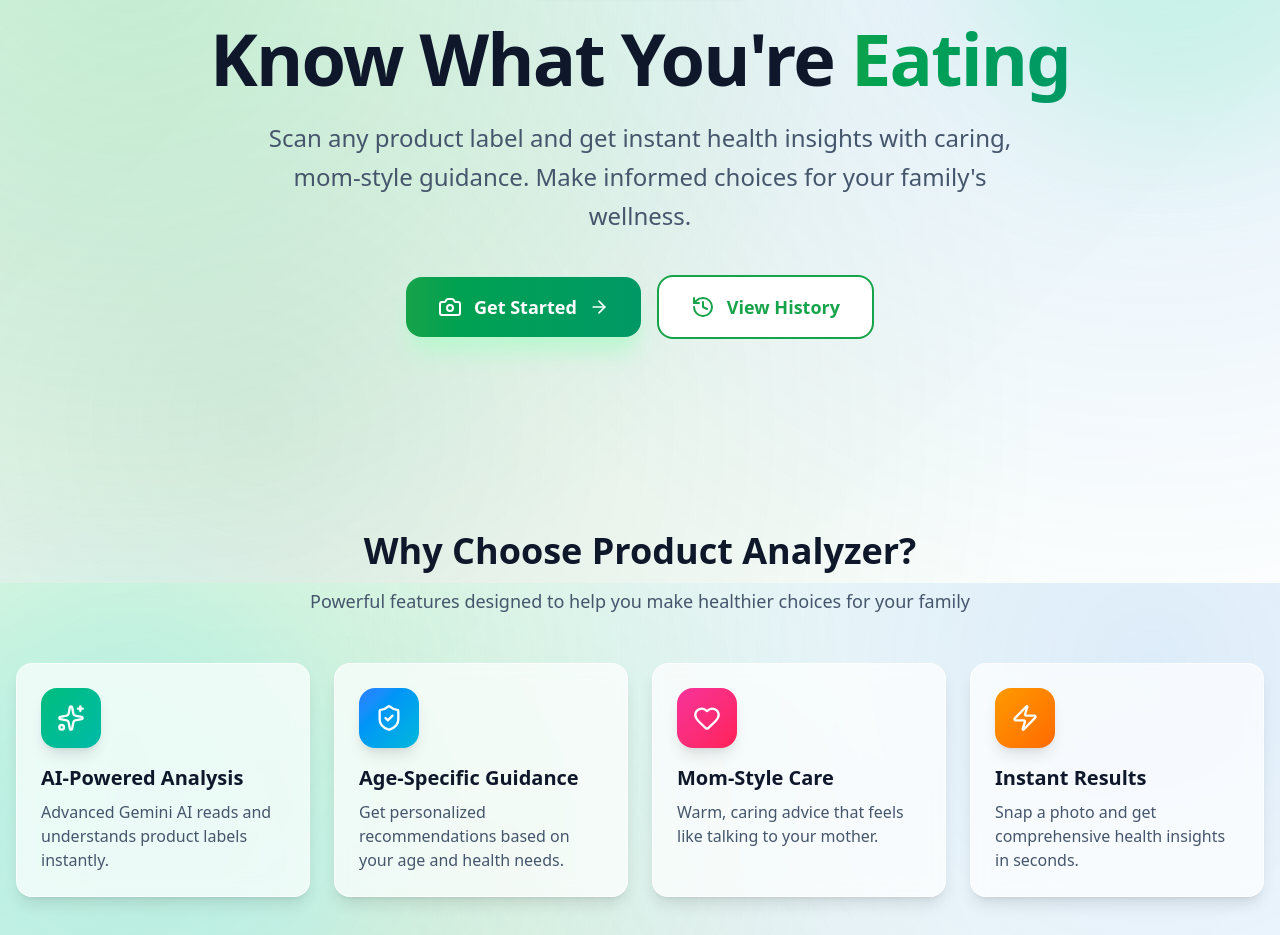
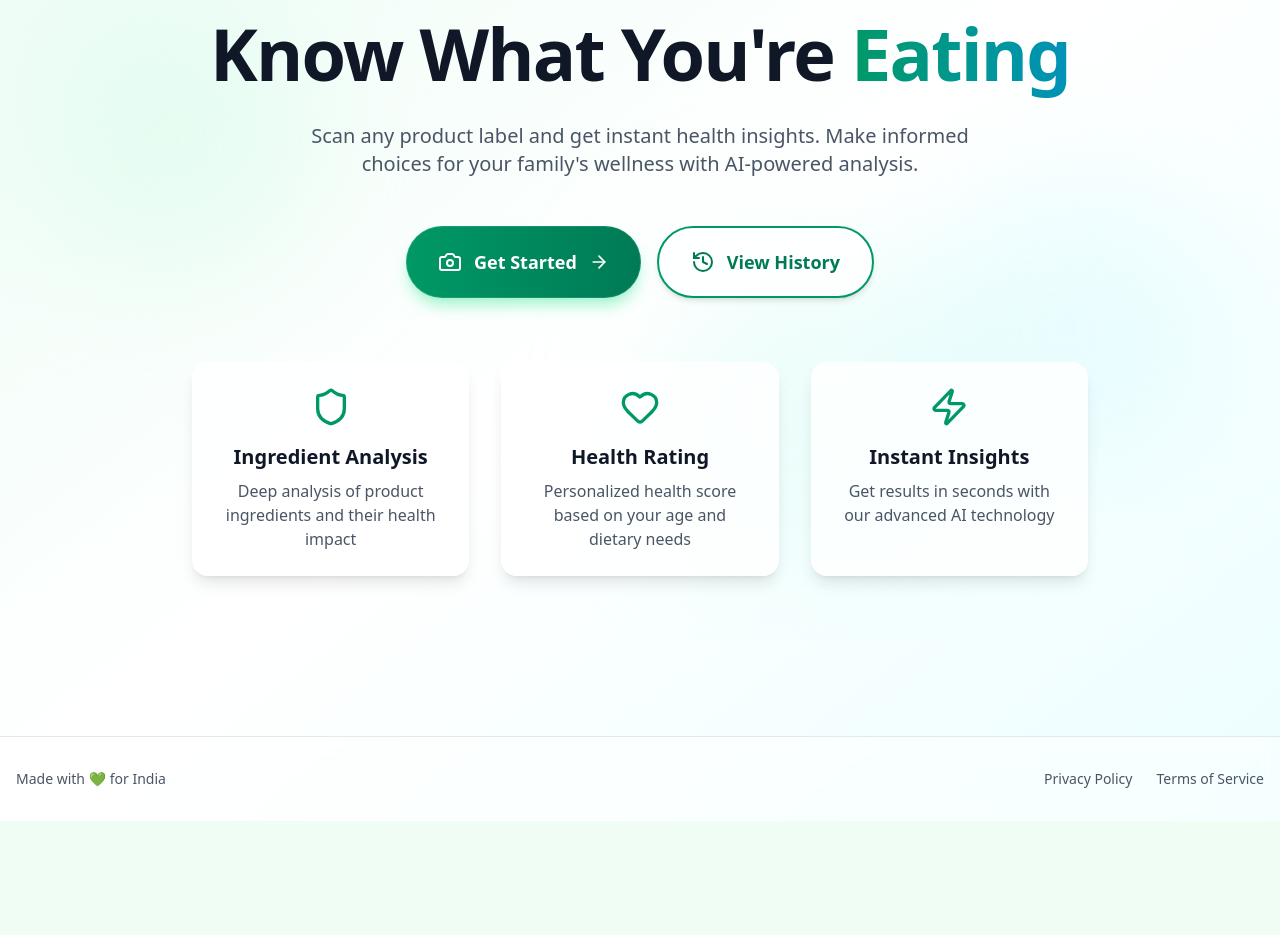
Before and after one commit to ShubhamPP04/product-analyzer, a Next.js app: page / in a window 1280 px wide. Shown: the part 217-1152 px from the top of the page. After the commit the page ends 1038 px from the top, so only its background shows below. Built offline with nearby package versions, Linux system fonts and the light colour scheme.

Commit message:
feat: update homepage layout and animations for improved user experience

```diff
--- a/src/app/globals.css
+++ b/src/app/globals.css
@@ -32,13 +32,7 @@
   }
 
   body {
-    background-image:
-      radial-gradient(circle at 10% 20%, rgba(34, 197, 94, 0.18), transparent 55%),
-      radial-gradient(circle at 90% 10%, rgba(59, 130, 246, 0.14), transparent 60%),
-      radial-gradient(circle at 20% 80%, rgba(22, 101, 52, 0.12), transparent 65%),
-      linear-gradient(135deg, rgba(240, 253, 244, 0.95), rgba(255, 255, 255, 0.94));
-    background-repeat: no-repeat;
-    background-attachment: fixed;
+    background-color: var(--color-green-50);
   }
 
   ::selection {
@@ -46,3 +40,30 @@
     color: #083344;
   }
 }
+
+@keyframes blob {
+  0% {
+    transform: translate(0px, 0px) scale(1);
+  }
+  33% {
+    transform: translate(30px, -50px) scale(1.1);
+  }
+  66% {
+    transform: translate(-20px, 20px) scale(0.9);
+  }
+  100% {
+    transform: translate(0px, 0px) scale(1);
+  }
+}
+
+.animate-blob {
+  animation: blob 7s infinite;
+}
+
+.animation-delay-2000 {
+  animation-delay: 2s;
+}
+
+.animation-delay-4000 {
+  animation-delay: 4s;
+}
--- a/src/app/page.tsx
+++ b/src/app/page.tsx
@@ -1,203 +1,146 @@
-import { Sparkles, ShieldCheck, Camera, History, ArrowRight, Heart, Zap, Users } from 'lucide-react';
+'use client';
+
+import { ArrowRight, Camera, History, Heart, Shield, Zap } from 'lucide-react';
 import Link from 'next/link';
+import { useState, useEffect } from 'react';
+
+export default function Home() {
+  const [isVisible, setIsVisible] = useState(false);
+
+  useEffect(() => {
+    setIsVisible(true);
+  }, []);
 
   const features = [
     {
-    icon: Sparkles,
-    title: 'AI-Powered Analysis',
-    description: 'Advanced Gemini AI reads and understands product labels instantly.',
-    color: 'from-emerald-500 to-teal-500',
+      icon: <Shield className="h-10 w-10 text-emerald-600" />,
+      title: "Ingredient Analysis",
+      description: "Deep analysis of product ingredients and their health impact"
     },
     {
-    icon: ShieldCheck,
-    title: 'Age-Specific Guidance',
-    description: 'Get personalized recommendations based on your age and health needs.',
-    color: 'from-blue-500 to-cyan-500',
+      icon: <Heart className="h-10 w-10 text-emerald-600" />,
+      title: "Health Rating",
+      description: "Personalized health score based on your age and dietary needs"
     },
     {
-    icon: Heart,
-    title: 'Mom-Style Care',
-    description: 'Warm, caring advice that feels like talking to your mother.',
-    color: 'from-pink-500 to-rose-500',
-  },
-  {
-    icon: Zap,
-    title: 'Instant Results',
-    description: 'Snap a photo and get comprehensive health insights in seconds.',
-    color: 'from-amber-500 to-orange-500',
-  },
+      icon: <Zap className="h-10 w-10 text-emerald-600" />,
+      title: "Instant Insights",
+      description: "Get results in seconds with our advanced AI technology"
+    }
   ];
 
-const steps = [
-  {
-    number: '1',
-    title: 'Enter Your Age',
-    description: 'Tell us your age for personalized insights',
-  },
-  {
-    number: '2',
-    title: 'Capture Label',
-    description: 'Take a photo of the product ingredients',
-  },
-  {
-    number: '3',
-    title: 'Get Insights',
-    description: 'Receive detailed health analysis instantly',
-  },
-];
+  return (
+    <div className="min-h-screen bg-gradient-to-br from-emerald-50 via-white to-cyan-50">
+      <main className="flex-grow pt-16 pb-24">
+        <div className="relative overflow-hidden">
+          {/* Decorative background elements */}
+          <div className="absolute top-20 left-10 w-72 h-72 bg-emerald-100 rounded-full mix-blend-multiply filter blur-3xl opacity-30 animate-blob" />
+          <div className="absolute top-1/3 right-10 w-80 h-80 bg-cyan-100 rounded-full mix-blend-multiply filter blur-3xl opacity-30 animate-blob animation-delay-2000" />
+          <div className="absolute bottom-10 left-1/2 w-72 h-72 bg-teal-100 rounded-full mix-blend-multiply filter blur-3xl opacity-30 animate-blob animation-delay-4000" />
 
-export default function Home() {
-  return (
-    <div className="relative min-h-screen overflow-hidden">
-      {/* Background Elements */}
-      <div className="pointer-events-none absolute inset-0">
-        <div className="absolute -top-24 -right-24 h-96 w-96 rounded-full bg-emerald-200/40 blur-3xl" />
-        <div className="absolute top-1/3 -left-32 h-[500px] w-[500px] rounded-full bg-cyan-200/30 blur-3xl" />
-        <div className="absolute bottom-0 right-1/4 h-80 w-80 rounded-full bg-amber-100/30 blur-3xl" />
+          <div className="container mx-auto px-4 relative z-10">
+            <div className={`transition-all duration-1000 ease-out transform ${isVisible ? 'opacity-100 translate-y-0' : 'opacity-0 translate-y-10'}`}>
+              <div className="max-w-4xl mx-auto text-center mb-16 mt-12">
+                <div className="inline-block mb-6">
+                  <span className="bg-emerald-100 text-emerald-800 px-4 py-2 rounded-full text-sm font-medium">
+                    India's #1 Product Analyzer
+                  </span>
                 </div>
 
-      <main className="relative z-10">
-        {/* Hero Section */}
-        <section className="container mx-auto px-4 pt-16 pb-20 md:pt-24 md:pb-28">
-          <div className="mx-auto max-w-4xl text-center">
-            <div className="mb-6 inline-flex items-center gap-2 rounded-full border border-green-200 bg-white/80 px-5 py-2.5 shadow-sm backdrop-blur">
-              <span className="text-2xl">🇮🇳</span>
-              <span className="text-sm font-semibold text-green-700">Built for Indian Families</span>
-            </div>
-
-            <h1 className="mb-6 text-5xl font-bold tracking-tight text-slate-900 md:text-6xl lg:text-7xl">
-              Know What You&apos;re
-              <span className="bg-gradient-to-r from-green-600 to-emerald-600 bg-clip-text text-transparent"> Eating</span>
+                <h1 className="text-4xl md:text-6xl lg:text-7xl font-bold tracking-tight text-gray-900 mb-6 leading-tight">
+                  Know What You&apos;re{' '}
+                  <span className="text-transparent bg-clip-text bg-gradient-to-r from-emerald-600 to-cyan-600">
+                    Eating
+                  </span>
                 </h1>
 
-            <p className="mb-10 text-lg text-slate-600 md:text-xl lg:text-2xl max-w-3xl mx-auto leading-relaxed">
-              Scan any product label and get instant health insights with caring, mom-style guidance. Make informed choices for your family&apos;s wellness.
+                <p className="max-w-2xl mx-auto text-lg md:text-xl text-gray-600 mb-12">
+                  Scan any product label and get instant health insights. Make informed choices for your family&apos;s wellness with AI-powered analysis.
                 </p>
 
-            <div className="flex flex-col sm:flex-row gap-4 justify-center items-center">
+                <div className="flex flex-col sm:flex-row gap-4 justify-center mb-16">
                   <Link
                     href="/analyzer"
-                className="group flex items-center gap-3 rounded-2xl bg-gradient-to-r from-green-600 to-emerald-600 px-8 py-4 text-lg font-semibold text-white shadow-xl shadow-green-200 transition-all hover:scale-105 hover:shadow-2xl hover:shadow-green-300"
+                    className="group relative flex items-center justify-center gap-3 rounded-full bg-gradient-to-r from-emerald-600 to-emerald-700 px-8 py-5 text-lg font-semibold text-white shadow-lg shadow-emerald-200 transition-all duration-300 hover:from-emerald-700 hover:to-emerald-800 hover:scale-105 hover:shadow-xl"
                   >
                     <Camera className="h-6 w-6" />
                     <span>Get Started</span>
                     <ArrowRight className="h-5 w-5 transition-transform group-hover:translate-x-1" />
+                    <div className="absolute inset-0 rounded-full border border-white/10" />
                   </Link>
 
                   <Link
                     href="/history"
-                className="flex items-center gap-3 rounded-2xl border-2 border-green-600 bg-white px-8 py-4 text-lg font-semibold text-green-600 transition-all hover:bg-green-50"
+                    className="group flex items-center justify-center gap-3 rounded-full border-2 border-emerald-600 bg-white/80 backdrop-blur-sm px-8 py-5 text-lg font-semibold text-emerald-700 transition-all duration-300 hover:bg-emerald-50 hover:scale-105 shadow-md"
                   >
                     <History className="h-6 w-6" />
                     <span>View History</span>
                   </Link>
                 </div>
+
+                <div className="grid grid-cols-1 md:grid-cols-3 gap-8 max-w-5xl mx-auto">
+                  {features.map((feature, index) => (
+                    <div
+                      key={index}
+                      className="bg-white/80 backdrop-blur-sm rounded-2xl p-6 shadow-lg border border-white/50 hover:shadow-xl transition-all duration-300 hover:-translate-y-1"
+                    >
+                      <div className="flex justify-center mb-4">
+                        {feature.icon}
                       </div>
-        </section>
-
-        {/* Features Grid */}
-        <section className="container mx-auto px-4 py-16 md:py-20">
-          <div className="mb-12 text-center">
-            <h2 className="mb-4 text-3xl font-bold text-slate-900 md:text-4xl">
-              Why Choose Product Analyzer?
-            </h2>
-            <p className="text-lg text-slate-600 max-w-2xl mx-auto">
-              Powerful features designed to help you make healthier choices for your family
-            </p>
-          </div>
-
-          <div className="grid gap-6 md:grid-cols-2 lg:grid-cols-4">
-            {features.map((feature) => {
-              const Icon = feature.icon;
-              return (
-                <div
-                  key={feature.title}
-                  className="group relative overflow-hidden rounded-2xl border border-white/60 bg-white/70 p-6 shadow-lg backdrop-blur transition-all hover:-translate-y-2 hover:shadow-2xl"
-                >
-                  <div className={`mb-4 inline-flex rounded-2xl bg-gradient-to-br ${feature.color} p-4 text-white shadow-lg`}>
-                    <Icon className="h-7 w-7" />
-                  </div>
-                  <h3 className="mb-2 text-xl font-bold text-slate-900">{feature.title}</h3>
-                  <p className="text-slate-600">{feature.description}</p>
-                  <div className="pointer-events-none absolute inset-x-8 bottom-0 h-px scale-x-0 bg-gradient-to-r from-transparent via-emerald-400/70 to-transparent transition duration-300 group-hover:scale-x-100" />
-                </div>
-              );
-            })}
-          </div>
-        </section>
-
-        {/* How It Works */}
-        <section className="container mx-auto px-4 py-16 md:py-20">
-          <div className="mx-auto max-w-5xl">
-            <div className="mb-12 text-center">
-              <h2 className="mb-4 text-3xl font-bold text-slate-900 md:text-4xl">
-                Simple as 1-2-3
-              </h2>
-              <p className="text-lg text-slate-600">
-                Getting health insights is easier than ever
-              </p>
-            </div>
-
-            <div className="grid gap-8 md:grid-cols-3">
-              {steps.map((step, index) => (
-                <div key={step.number} className="relative">
-                  <div className="relative rounded-2xl border-2 border-green-200 bg-white p-8 shadow-lg transition-all hover:-translate-y-1 hover:shadow-xl">
-                    <div className="mb-4 flex h-16 w-16 items-center justify-center rounded-2xl bg-gradient-to-br from-green-500 to-emerald-600 text-3xl font-bold text-white shadow-lg">
-                      {step.number}
-                    </div>
-                    <h3 className="mb-2 text-xl font-bold text-slate-900">{step.title}</h3>
-                    <p className="text-slate-600">{step.description}</p>
-                  </div>
-                  {index < steps.length - 1 && (
-                    <div className="hidden md:block absolute top-1/2 -right-4 z-10">
-                      <ArrowRight className="h-8 w-8 text-green-400" />
-                    </div>
-                  )}
+                      <h3 className="text-xl font-semibold text-gray-900 mb-2">{feature.title}</h3>
+                      <p className="text-gray-600">{feature.description}</p>
                     </div>
                   ))}
                 </div>
+              </div>
+            </div>
+          </div>
+        </div>
+      </main>
 
-            <div className="mt-12 text-center">
-              <Link
-                href="/analyzer"
-                className="inline-flex items-center gap-3 rounded-2xl bg-gradient-to-r from-green-600 to-emerald-600 px-10 py-5 text-xl font-semibold text-white shadow-xl shadow-green-200 transition-all hover:scale-105 hover:shadow-2xl hover:shadow-green-300"
-              >
-                <Camera className="h-6 w-6" />
-                <span>Start Analyzing Now</span>
-                <ArrowRight className="h-5 w-5" />
+      <footer className="py-8 border-t border-gray-200 bg-white/50 backdrop-blur-sm">
+        <div className="container mx-auto px-4">
+          <div className="flex flex-col md:flex-row justify-between items-center">
+            <p className="text-center text-sm text-gray-600 mb-4 md:mb-0">
+              Made with 💚 for India
+            </p>
+            <div className="flex space-x-6">
+              <Link href="/privacy" className="text-sm text-gray-600 hover:text-emerald-700 transition-colors">
+                Privacy Policy
+              </Link>
+              <Link href="/terms" className="text-sm text-gray-600 hover:text-emerald-700 transition-colors">
+                Terms of Service
               </Link>
             </div>
           </div>
-        </section>
-
-        {/* Trust Section */}
-        <section className="container mx-auto px-4 py-16 md:py-20">
-          <div className="mx-auto max-w-4xl rounded-3xl border border-green-200 bg-gradient-to-br from-green-50 via-white to-emerald-50 p-8 md:p-12 shadow-2xl">
-            <div className="flex flex-col md:flex-row items-center gap-8">
-              <div className="flex h-24 w-24 shrink-0 items-center justify-center rounded-3xl bg-gradient-to-br from-green-500 to-emerald-600 shadow-xl">
-                <Users className="h-12 w-12 text-white" />
-              </div>
-              <div className="flex-1 text-center md:text-left">
-                <h3 className="mb-3 text-2xl font-bold text-slate-900 md:text-3xl">
-                  Trusted by Indian Families
-                </h3>
-                <p className="text-lg text-slate-600 leading-relaxed">
-                  Join thousands of families making healthier choices every day. Our AI-powered analysis helps you understand what&apos;s really in your food, with guidance that feels like home.
-                </p>
-              </div>
-            </div>
-          </div>
-        </section>
-
-        {/* Footer */}
-        <footer className="border-t border-green-100 bg-white/50 backdrop-blur">
-          <div className="container mx-auto px-4 py-8">
-            <p className="text-center text-sm text-slate-500">
-              Made with 💚 for India • Product insights are for informational purposes only
-            </p>
         </div>
       </footer>
-      </main>
+
+      <style jsx global>{`
+        @keyframes blob {
+          0% {
+            transform: translate(0px, 0px) scale(1);
+          }
+          33% {
+            transform: translate(30px, -50px) scale(1.1);
+          }
+          66% {
+            transform: translate(-20px, 20px) scale(0.9);
+          }
+          100% {
+            transform: translate(0px, 0px) scale(1);
+          }
+        }
+        .animate-blob {
+          animation: blob 7s infinite;
+        }
+        .animation-delay-2000 {
+          animation-delay: 2s;
+        }
+        .animation-delay-4000 {
+          animation-delay: 4s;
+        }
+      `}</style>
     </div>
   );
 }
```
Lines whose indentation alone changed are shown as unchanged.
